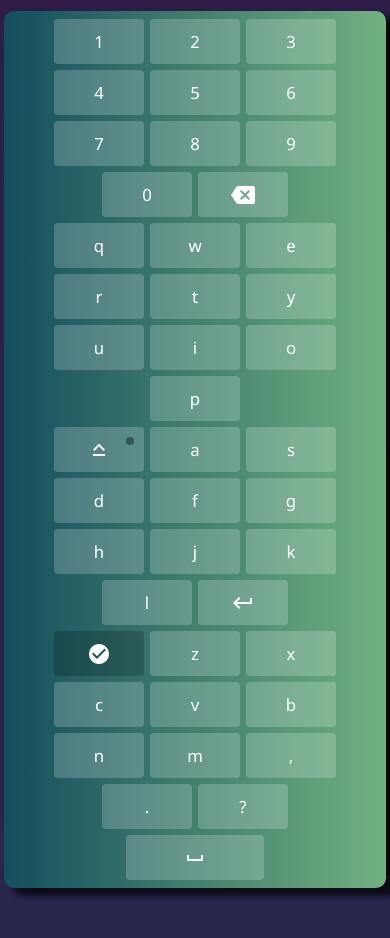
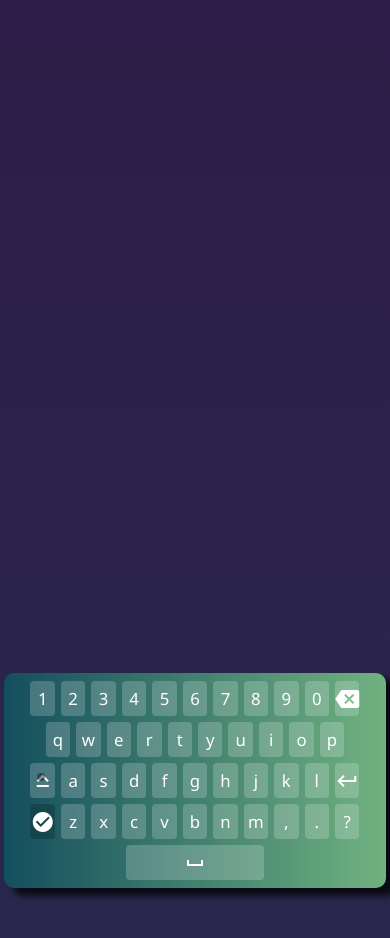
Before and after one commit to Waelkp/Virtual-Keyboard, a plain HTML site: page index.html in a window 390 px wide. Shown: the part 800-1738 px from the top of the page. Drawn offline with Linux system fonts and the light colour scheme.

Commit message:
Mobile Screen

```diff
--- a/css/style.css
+++ b/css/style.css
@@ -1,7 +1,7 @@
 * {
   box-sizing: border-box;
   margin: 0;
-  font-family:'Segoe UI', Tahoma, Geneva, Verdana, sans-serif;
+  font-family: "Segoe UI", Tahoma, Geneva, Verdana, sans-serif;
 }
 body {
   background: #360033; /* fallback for old browsers */
@@ -91,7 +91,7 @@ body {
   width: 12%;
 }
 .key-extra-wide {
-  width: 36%;
+  width: 36% !important;
   max-width: 500px;
 }
 /* .key-activatable {
@@ -158,3 +158,10 @@ textarea {
 ::-webkit-scrollbar-thumb:hover {
   background: #002a21;
 }
+@media (width < 992px) {
+  .key {
+    height: 35px;
+    width: 6.4%;
+    min-width: 23px;
+  }
+}
```
